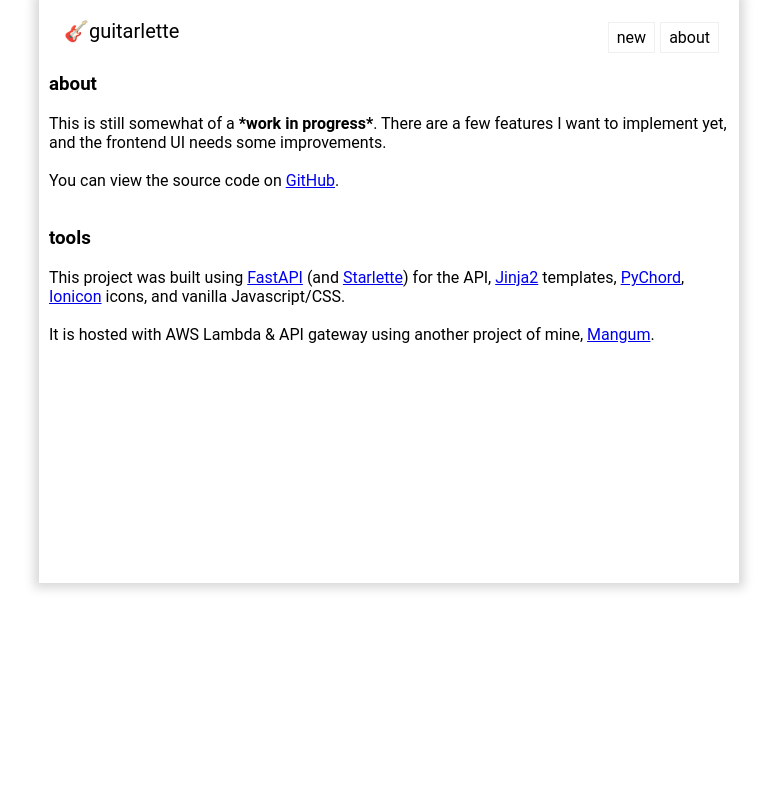
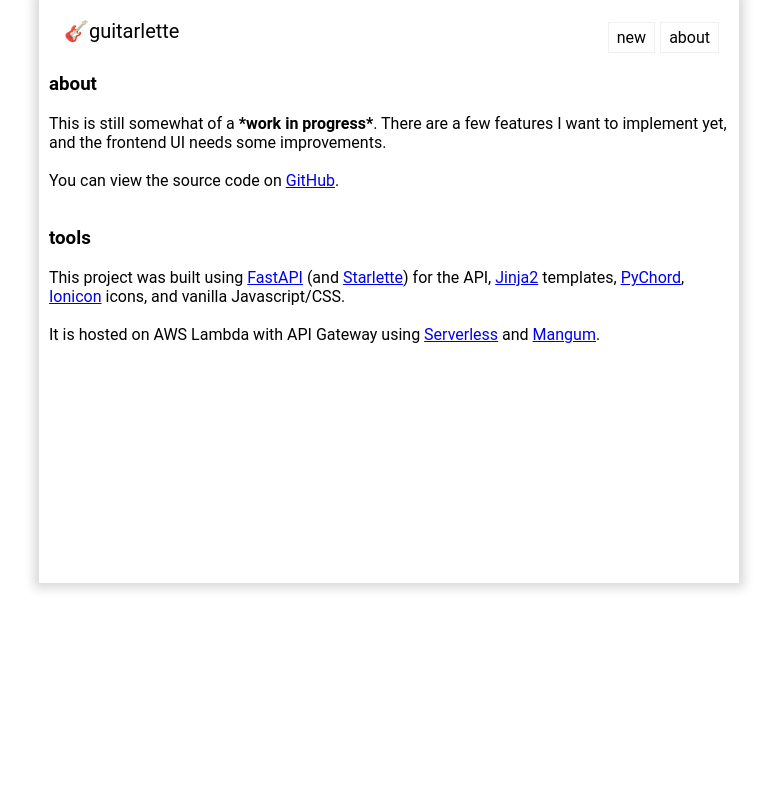
Before and after one commit to jordaneremieff/guitarlette, a FastAPI app: page /about in a window 1280 px wide. Shown: the part 21-820 px from the top of the page, without its empty margins (251-1028 px from the left). Run offline with FastAPI, Linux system fonts and the light colour scheme; some libraries are stand-ins or nearby versions.

Commit message:
Template about the thing

```diff
--- a/serverless.yml
+++ b/serverless.yml
@@ -10,6 +10,7 @@ provider:
 functions:
   app:
     handler: src.app.handler
+    memorySize: 512
     events:
       - httpApi: "*"
 
--- a/src/templates/about.html
+++ b/src/templates/about.html
@@ -15,7 +15,7 @@
     This project was built using <a href="https://fastapi.tiangolo.com/">FastAPI</a> (and <a href="https://www.starlette.io/">Starlette</a>) for the API, <a href="https://jinja.palletsprojects.com/en/">Jinja2</a> templates, <a href="https://github.com/yuma-m/pychord">PyChord</a>, <a href="https://ionicons.com/">Ionicon</a> icons, and vanilla Javascript/CSS.
 
     <br><br>
-    It is hosted with AWS Lambda & API gateway using another project of mine, <a href="https://mangum.io/">Mangum</a>.
+    It is hosted on AWS Lambda with API Gateway using <a href="https://www.serverless.com/">Serverless</a> and <a href="https://mangum.io/">Mangum</a>.
 </div>
 
 {% endblock content %}
```
